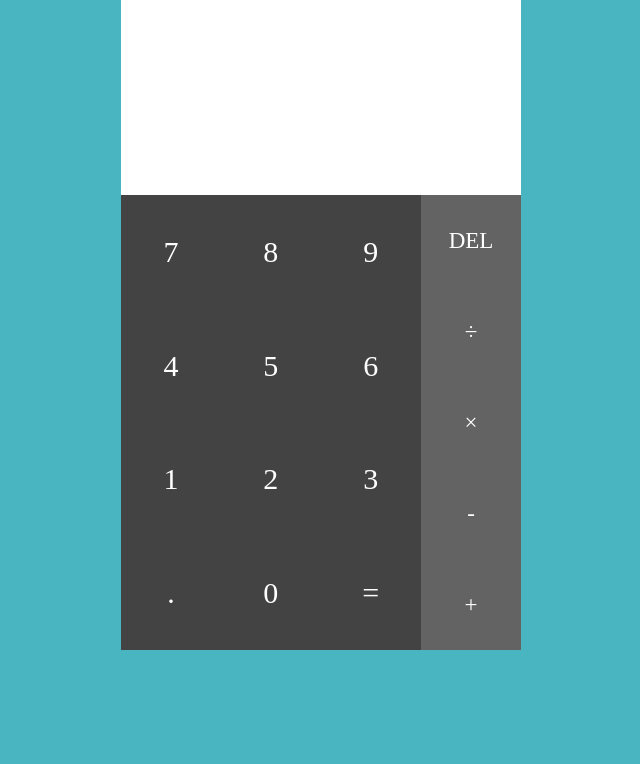
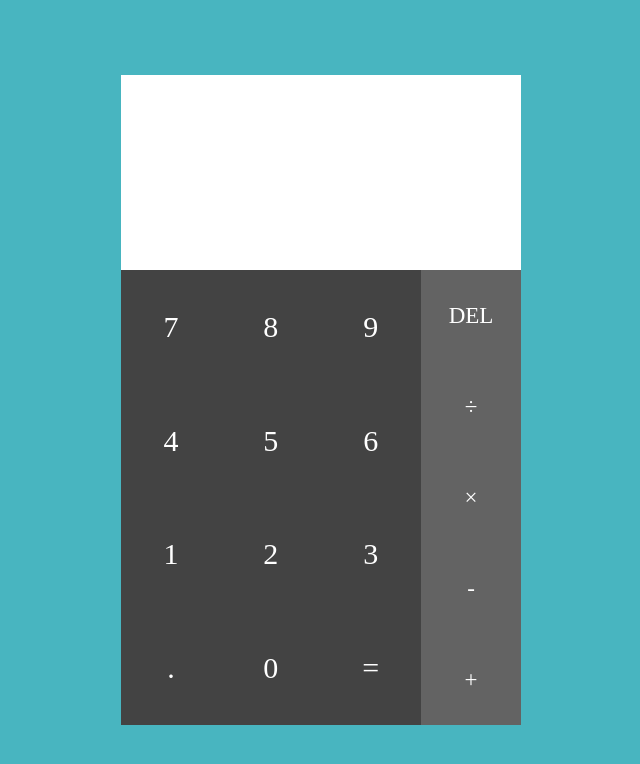
Before and after one commit to iaei/demo, a plain HTML site: page calculator/index.html in a window 1280 px wide. Shown: the whole page, without its empty margins (319-959 px from the left). Drawn offline with Linux system fonts and the light colour scheme.

Commit message:
大屏居中

```diff
--- a/calculator/sass/index.css
+++ b/calculator/sass/index.css
@@ -1,14 +1,22 @@
+html {
+	height: 100%;
+}
+
 body {
+  height: 100%;
   margin: 0;
   color: #fff;
-  background-color: #48b5c0; }
+  background-color: #48b5c0;
+  display: flex;
+  justify-content: center;
+  align-items: center; }
 
 main {
   width: 100vw;
   height: 100vh;
   max-width: 400px;
   max-height: 650px;
-  margin: 0 auto; }
+  }
 
 .result {
   width: 100%;
```
